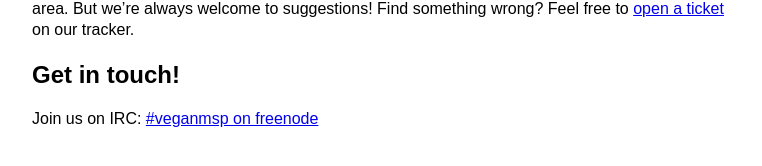
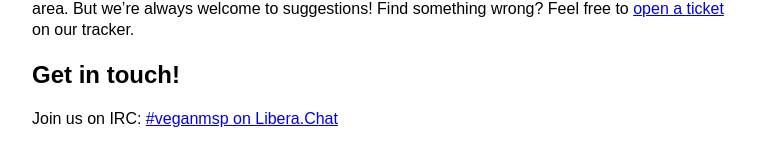
Before and after one commit to VeganMSP/veganmsp.com-jekyll, a Jekyll site: the page built from about.md, in a window 1280 px wide. Shown: the part 222-388 px from the top of the page, without its empty margins (258-1020 px from the left). Built offline with Jekyll 4.4.1, drawn with Linux system fonts in a browser that asks for light colours.

Commit message:
Change IRC info

```diff
--- a/about.md
+++ b/about.md
@@ -18,6 +18,6 @@ we're always welcome to suggestions! Find something wrong? Feel free to
 
 ## Get in touch!
 
-Join us on IRC: [#veganmsp on freenode][irc-channel]
+Join us on IRC: [#veganmsp on Libera.Chat][irc-channel]
 
-[irc-channel]:https://kiwiirc.com/client/irc.freenode.net/#veganmsp
+[irc-channel]:https://kiwiirc.com/client/irc.libera.chat/#veganmsp
```
